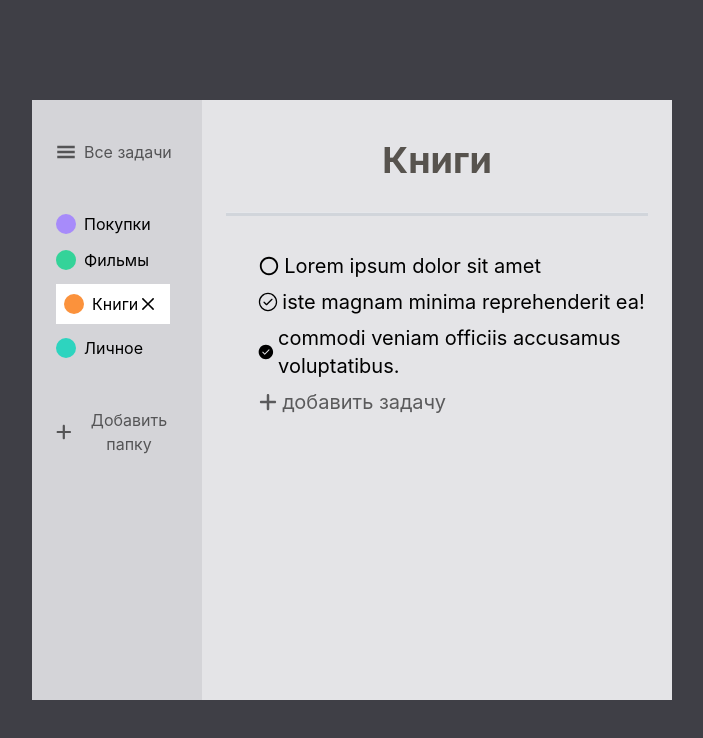
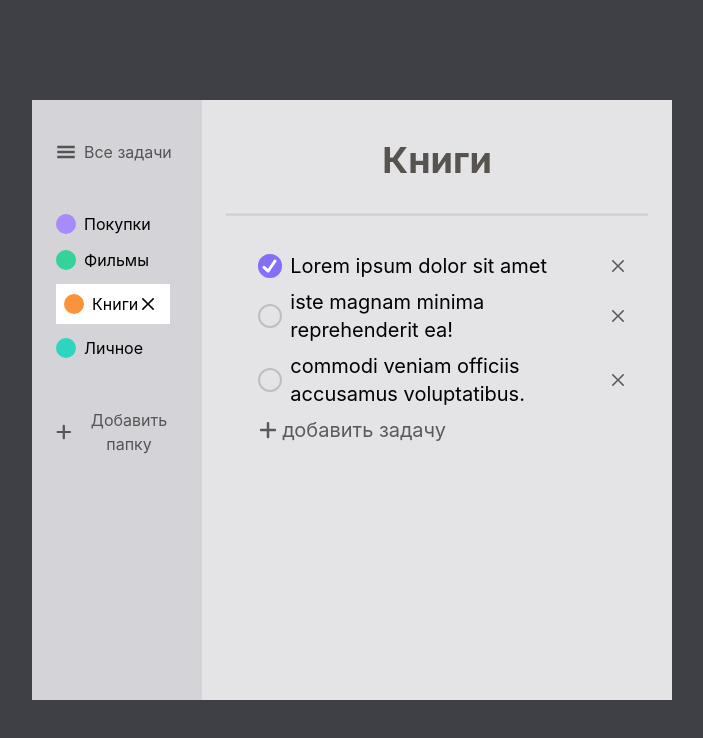
Before and after one commit to TwiDef/manatask, a React (Create React App) app: page / in a window 1280 px wide. Shown: the top 738 px of the page, without its empty margins (288-991 px from the left). Built offline with nearby package versions, Linux system fonts and the light colour scheme.

Commit message:
added new checkbox(styled)/toggle active task

```diff
--- a/src/components/main-block/MainBlock.jsx
+++ b/src/components/main-block/MainBlock.jsx
@@ -1,28 +1,60 @@
 import React from 'react';
-import { useSelector } from 'react-redux';
+import { useSelector, useDispatch } from 'react-redux';
+import { toggleCompleted } from '../../redux/slices/taskSlice';
 import './MainBlock.scss';
 
 const MainBlock = () => {
+    const dispatch = useDispatch()
     const { tasks } = useSelector(state => state.task_data)
+
+    const toggleCheck = (task) => {
+        dispatch(toggleCompleted(task))
+    }
 
     return (
         <div className='mainblock w-full px-6 pt-10 pb-4 flex flex-col'>
             <h1 className=' text-4xl text-stone-600 font-bold text-center'>Книги</h1>
             <hr className='w-full h-1 bg-gray-300 mt-8' />
 
-            <ul className='pt-8 pl-8 h-80 overflow-y-auto'>
-                <li className='py-1 text-xl flex items-center gap-1'>
-                    <svg stroke="currentColor" fill="currentColor" strokeWidth="0" viewBox="0 0 24 24" height="22px" width="22px" xmlns="http://www.w3.org/2000/svg"><path fill="none" d="M0 0h24v24H0V0z"></path><path d="M12 2C6.48 2 2 6.48 2 12s4.48 10 10 10 10-4.48 10-10S17.52 2 12 2zm0 18c-4.42 0-8-3.58-8-8s3.58-8 8-8 8 3.58 8 8-3.58 8-8 8z"></path></svg>
-                    <h3>Lorem ipsum dolor sit amet</h3>
-                </li>
-                <li className='py-1 text-xl flex items-center gap-1'>
-                    <svg stroke="currentColor" fill="currentColor" strokeWidth="0" viewBox="0 0 24 24" height="20px" width="20px" xmlns="http://www.w3.org/2000/svg"><path d="M17.28 9.28a.75.75 0 0 0-1.06-1.06l-5.97 5.97-2.47-2.47a.75.75 0 0 0-1.06 1.06l3 3a.75.75 0 0 0 1.06 0l6.5-6.5Z"></path><path d="M12 1c6.075 0 11 4.925 11 11s-4.925 11-11 11S1 18.075 1 12 5.925 1 12 1ZM2.5 12a9.5 9.5 0 0 0 9.5 9.5 9.5 9.5 0 0 0 9.5-9.5A9.5 9.5 0 0 0 12 2.5 9.5 9.5 0 0 0 2.5 12Z"></path></svg>
-                    <h3>iste magnam minima reprehenderit ea!</h3>
-                </li>
-                <li className='py-1 text-xl flex items-center gap-1'>
-                    <svg stroke="currentColor" fill="currentColor" strokeWidth="0" viewBox="0 0 24 24" height="20px" width="20px" xmlns="http://www.w3.org/2000/svg"><path d="M1 12C1 5.925 5.925 1 12 1s11 4.925 11 11-4.925 11-11 11S1 18.075 1 12Zm16.28-2.72a.751.751 0 0 0-.018-1.042.751.751 0 0 0-1.042-.018l-5.97 5.97-2.47-2.47a.751.751 0 0 0-1.042.018.751.751 0 0 0-.018 1.042l3 3a.75.75 0 0 0 1.06 0Z"></path></svg>
-                    <h3>commodi veniam officiis accusamus voluptatibus.</h3>
-                </li>
+            <ul className='pt-8 pl-8 pr-3 h-80 overflow-y-auto'>
+                {tasks.map(task => {
+                    return (
+                        <li
+                            key={task.id}
+                            className='py-1 text-xl flex items-center gap-2'>
+                            <div className="checkbox-wrapper-12">
+                                <div className="cbx">
+                                    <input
+                                        onChange={() => toggleCheck(task)}
+                                        id="check"
+                                        type="checkbox"
+                                        checked={task.completed} />
+                                    <label htmlFor="check"></label>
+                                    <svg width="15" height="14" viewBox="0 0 15 14" fill="none">
+                                        <path d="M2 8.36364L6.23077 12L13 2"></path>
+                                    </svg>
+                                </div>
+                                <svg xmlns="http://www.w3.org/2000/svg" version="1.1">
+                                    <defs>
+                                        <filter id="goo-12">
+                                            <fegaussianblur in="SourceGraphic" stdDeviation="4" result="blur"></fegaussianblur>
+                                            <fecolormatrix in="blur" mode="matrix" values="1 0 0 0 0  0 1 0 0 0  0 0 1 0 0  0 0 0 22 -7" result="goo-12"></fecolormatrix>
+                                            <feblend in="SourceGraphic" in2="goo-12"></feblend>
+                                        </filter>
+                                    </defs>
+                                </svg>
+                            </div>
+
+                            <h3>{task.text}</h3>
+                            <button className='remove-task-btn px-2 ml-auto'>
+                                <svg stroke="currentColor" fill="none" strokeWidth="0" viewBox="0 0 15 15" height="20px" width="20px" xmlns="http://www.w3.org/2000/svg"><path fillRule="evenodd" clipRule="evenodd" d="M11.7816 4.03157C12.0062 3.80702 12.0062 3.44295 11.7816 3.2184C11.5571 2.99385 11.193 2.99385 10.9685 3.2184L7.50005 6.68682L4.03164 3.2184C3.80708 2.99385 3.44301 2.99385 3.21846 3.2184C2.99391 3.44295 2.99391 3.80702 3.21846 4.03157L6.68688 7.49999L3.21846 10.9684C2.99391 11.193 2.99391 11.557 3.21846 11.7816C3.44301 12.0061 3.80708 12.0061 4.03164 11.7816L7.50005 8.31316L10.9685 11.7816C11.193 12.0061 11.5571 12.0061 11.7816 11.7816C12.0062 11.557 12.0062 11.193 11.7816 10.9684L8.31322 7.49999L11.7816 4.03157Z" fill="currentColor"></path></svg>
+                            </button>
+                        </li>
+                    )
+                })}
+
+
+
                 <button className='add-task-btn py-1 flex items-center gap-1'>
                     <svg stroke="currentColor" fill="currentColor" strokeWidth="0" viewBox="0 0 448 512" height="20px" width="20px" xmlns="http://www.w3.org/2000/svg"><path d="M256 80c0-17.7-14.3-32-32-32s-32 14.3-32 32V224H48c-17.7 0-32 14.3-32 32s14.3 32 32 32H192V432c0 17.7 14.3 32 32 32s32-14.3 32-32V288H400c17.7 0 32-14.3 32-32s-14.3-32-32-32H256V80z"></path></svg>
                     <p className='text-xl'>добавить задачу</p>
--- a/src/components/main-block/MainBlock.scss
+++ b/src/components/main-block/MainBlock.scss
@@ -6,3 +6,153 @@
         opacity: 1;
     }
 }
+
+.remove-task-btn {
+    opacity: .6;
+    transition: .1s all ease-in-out;
+
+    &:hover {
+        opacity: 1;
+        transform: scale(1.3);
+    }
+
+    &:active {
+        transform: scale(.9);
+    }
+
+}
+
+.checkbox-wrapper-12 {
+    position: relative;
+}
+
+.checkbox-wrapper-12>svg {
+    position: absolute;
+    top: -130%;
+    left: -170%;
+    width: 110px;
+    pointer-events: none;
+}
+
+.checkbox-wrapper-12 * {
+    box-sizing: border-box;
+}
+
+.checkbox-wrapper-12 input[type="checkbox"] {
+    -webkit-appearance: none;
+    -moz-appearance: none;
+    appearance: none;
+    -webkit-tap-highlight-color: transparent;
+    cursor: pointer;
+    margin: 0;
+}
+
+.checkbox-wrapper-12 input[type="checkbox"]:focus {
+    outline: 0;
+}
+
+.checkbox-wrapper-12 .cbx {
+    width: 24px;
+    height: 24px;
+    top: calc(50vh - 12px);
+    left: calc(50vw - 12px);
+}
+
+.checkbox-wrapper-12 .cbx input {
+    position: absolute;
+    top: 0;
+    left: 0;
+    width: 24px;
+    height: 24px;
+    border: 2px solid #bfbfc0;
+    border-radius: 50%;
+}
+
+.checkbox-wrapper-12 .cbx label {
+    width: 24px;
+    height: 24px;
+    background: none;
+    border-radius: 50%;
+    position: absolute;
+    top: 0;
+    left: 0;
+    -webkit-filter: url("#goo-12");
+    filter: url("#goo-12");
+    transform: trasnlate3d(0, 0, 0);
+    pointer-events: none;
+}
+
+.checkbox-wrapper-12 .cbx svg {
+    position: absolute;
+    top: 5px;
+    left: 4px;
+    z-index: 1;
+    pointer-events: none;
+}
+
+.checkbox-wrapper-12 .cbx svg path {
+    stroke: #fff;
+    stroke-width: 3;
+    stroke-linecap: round;
+    stroke-linejoin: round;
+    stroke-dasharray: 19;
+    stroke-dashoffset: 19;
+    transition: stroke-dashoffset 0.3s ease;
+    transition-delay: 0.2s;
+}
+
+.checkbox-wrapper-12 .cbx input:checked+label {
+    animation: splash-12 0.6s ease forwards;
+}
+
+.checkbox-wrapper-12 .cbx input:checked+label+svg path {
+    stroke-dashoffset: 0;
+}
+
+@-moz-keyframes splash-12 {
+    40% {
+        background: #866efb;
+        box-shadow: 0 -18px 0 -8px #866efb, 16px -8px 0 -8px #866efb, 16px 8px 0 -8px #866efb, 0 18px 0 -8px #866efb, -16px 8px 0 -8px #866efb, -16px -8px 0 -8px #866efb;
+    }
+
+    100% {
+        background: #866efb;
+        box-shadow: 0 -36px 0 -10px transparent, 32px -16px 0 -10px transparent, 32px 16px 0 -10px transparent, 0 36px 0 -10px transparent, -32px 16px 0 -10px transparent, -32px -16px 0 -10px transparent;
+    }
+}
+
+@-webkit-keyframes splash-12 {
+    40% {
+        background: #866efb;
+        box-shadow: 0 -18px 0 -8px #866efb, 16px -8px 0 -8px #866efb, 16px 8px 0 -8px #866efb, 0 18px 0 -8px #866efb, -16px 8px 0 -8px #866efb, -16px -8px 0 -8px #866efb;
+    }
+
+    100% {
+        background: #866efb;
+        box-shadow: 0 -36px 0 -10px transparent, 32px -16px 0 -10px transparent, 32px 16px 0 -10px transparent, 0 36px 0 -10px transparent, -32px 16px 0 -10px transparent, -32px -16px 0 -10px transparent;
+    }
+}
+
+@-o-keyframes splash-12 {
+    40% {
+        background: #866efb;
+        box-shadow: 0 -18px 0 -8px #866efb, 16px -8px 0 -8px #866efb, 16px 8px 0 -8px #866efb, 0 18px 0 -8px #866efb, -16px 8px 0 -8px #866efb, -16px -8px 0 -8px #866efb;
+    }
+
+    100% {
+        background: #866efb;
+        box-shadow: 0 -36px 0 -10px transparent, 32px -16px 0 -10px transparent, 32px 16px 0 -10px transparent, 0 36px 0 -10px transparent, -32px 16px 0 -10px transparent, -32px -16px 0 -10px transparent;
+    }
+}
+
+@keyframes splash-12 {
+    40% {
+        background: #866efb;
+        box-shadow: 0 -18px 0 -8px #866efb, 16px -8px 0 -8px #866efb, 16px 8px 0 -8px #866efb, 0 18px 0 -8px #866efb, -16px 8px 0 -8px #866efb, -16px -8px 0 -8px #866efb;
+    }
+
+    100% {
+        background: #866efb;
+        box-shadow: 0 -36px 0 -10px transparent, 32px -16px 0 -10px transparent, 32px 16px 0 -10px transparent, 0 36px 0 -10px transparent, -32px 16px 0 -10px transparent, -32px -16px 0 -10px transparent;
+    }
+}
--- a/src/components/popup/Popup.jsx
+++ b/src/components/popup/Popup.jsx
@@ -15,7 +15,7 @@ const Popup = ({ setPopupActive }) => {
         dispatch(addToList({
             id: [...lists].slice(-1)[0].id + 1,
             active: false,
-            name: folderName,
+            name: folderName.length > 12 ? folderName.slice(0, 11) + '...' : folderName,
             colorId: selectedColor
         }))
         setSelectedColor(null)
--- a/src/components/sidebar/Sidebar.scss
+++ b/src/components/sidebar/Sidebar.scss
@@ -31,7 +31,9 @@
     }
 }
 
-.add-btn {
+
+.add-btn,
+.remove-folder-btn {
     transition: .1s all ease-in-out;
 
     &:hover {
@@ -40,6 +42,16 @@
 
     &:active {
         transform: scale(.9);
+    }
+}
+
+.remove-folder-btn {
+    &:hover {
+        transform: scale(1.3);
+    }
+
+    &:active {
+        transform: scale(.95);
     }
 }
 
--- a/src/data.json
+++ b/src/data.json
@@ -6,9 +6,9 @@
         {"id": 4, "active": false, "name": "Личное", "colorId": 5}
     ],
     "tasks": [
-        {"id": 1, "listId": 1, "text": "Lorem ipsum dolor sit amet"},
-        {"id": 2, "listId": 1, "text": "iste magnam minima reprehenderit ea!"},
-        {"id": 3, "listId": 1, "text": "commodi veniam officiis accusamus voluptatibus."}
+        {"id": 1,"completed": true , "listId": 1, "text": "Lorem ipsum dolor sit amet"},
+        {"id": 2,"completed": false , "listId": 1, "text": "iste magnam minima reprehenderit ea!"},
+        {"id": 3,"completed": false , "listId": 1, "text": "commodi veniam officiis accusamus voluptatibus."}
     ],
     "colors": [
         {"id": 1, "color": "red"},
--- a/src/redux/slices/taskSlice.js
+++ b/src/redux/slices/taskSlice.js
@@ -19,9 +19,16 @@ export const taskSlice = createSlice({
             state.lists.filter(list => {
                 return list.id === action.payload.id ? list.active = true : null
             })
+        },
+        toggleCompleted: (state, action) => {
+            state.tasks.forEach(task => {
+                if (task.id === action.payload.id) {
+                    task.completed = !task.completed
+                }
+            })
         }
     }
 })
 
-export const { addToList, setActiveList } = taskSlice.actions
+export const { addToList, setActiveList, toggleCompleted } = taskSlice.actions
 export default taskSlice.reducer
```
Also changed, not shown: src/components/sidebar/Sidebar.jsx (+4 -3 lines).
